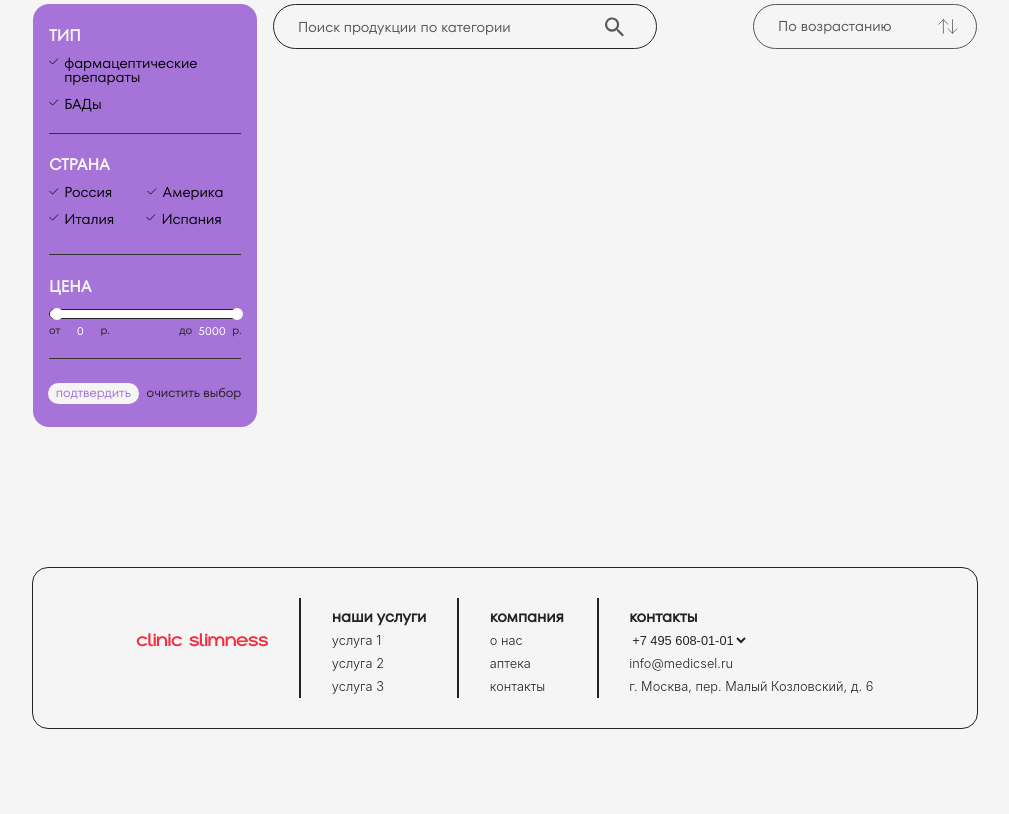
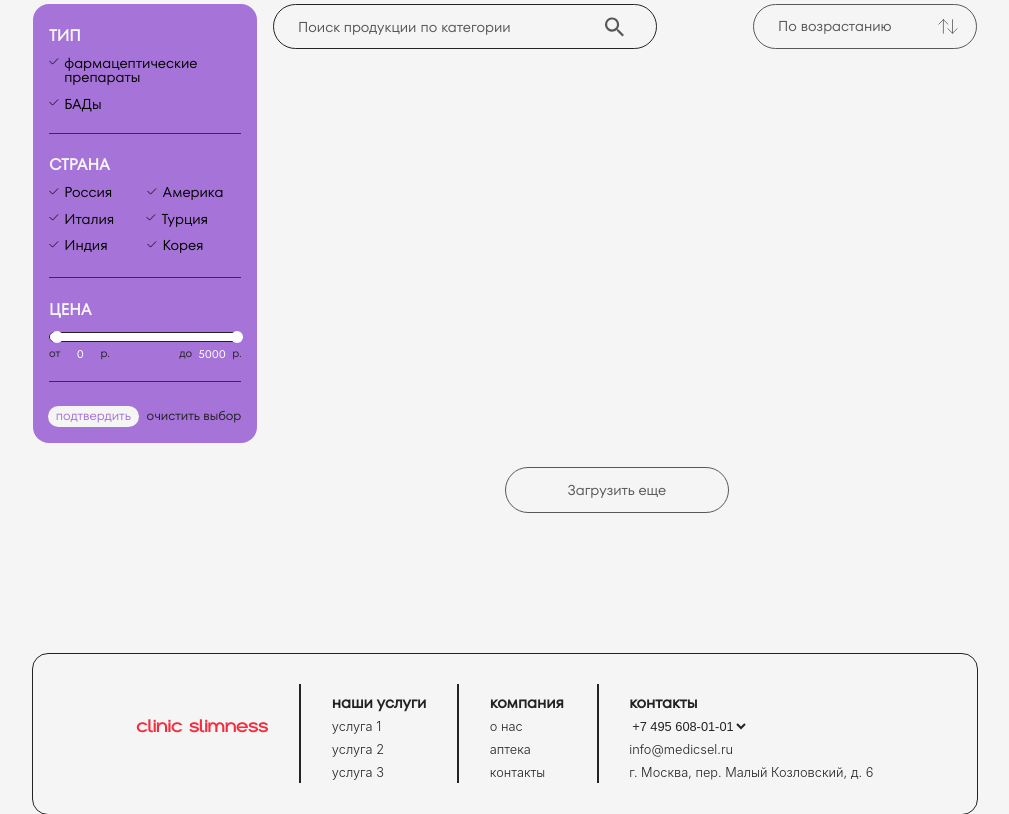
Before and after one commit to LxrdTendx/ClinicSite, a Django app: page /market/ in a window 1280 px wide. Shown: the part 357-1171 px from the top of the page, without its empty margins (135-1144 px from the left). Before the commit the page ends 1086 px from the top, so only its background shows below. Run offline with Django 4.2, Linux system fonts and the light colour scheme; data that the repository does not hold is empty.

Commit message:
~market update

```diff
--- a/ClinicSiteBack/clinicsite/templates/market.html
+++ b/ClinicSiteBack/clinicsite/templates/market.html
@@ -155,7 +155,7 @@
 
     .market-sorting{
         width: 280px;
-        height: 529px;
+        height: 549px;
         flex-shrink: 0;
         border-radius: 20px;
         background: var(--main-violet, #A673D8);
@@ -338,7 +338,7 @@
 
     .count-card{
         width: 230px;
-        height: 91px;
+        height: 120px;
         margin-left: 20px;
         margin-top: 30px;
     }
@@ -708,6 +708,28 @@
 .sort-select::-ms-expand {
     display: none;
 }
+.load-more{
+    margin-left: 50%;
+    border: 1px solid #585858;
+    width: 280px;
+    height: 57px;
+    color: #585858;
+    font-family: 'TT Fors', sans-serif;
+    font-size: 18px;
+    font-weight: 280;
+    line-height: 18px;
+    background-color: transparent;
+    cursor: pointer;
+    outline: none;
+    border-radius: 50px;
+    margin-top: 30px;
+}
+.load-more:hover{
+    transition: 0.4s;
+    border: #A673D8;
+    background: var(--main-violet, #A673D8);
+    color: var(--main-grey, white);
+}
 
 
 </style>
@@ -793,7 +815,19 @@
                         <svg class="svg-tick" xmlns="http://www.w3.org/2000/svg" width="12" height="9" viewBox="0 0 12 9" fill="none" style="margin-top: 3px; margin-right: 7px">
                           <path d="M1 4.13726L4.46154 7.66667L11 1"  stroke-linecap="square"/>
                         </svg>
-                        <div class="type-card-select-country" data-country="Испания">Испания</div>
+                        <div class="type-card-select-country" data-country="Турция">Турция</div>
+                    </div>
+                    <div style="display: flex; margin-top: 15px; width: 83px" class="country-block">
+                        <svg class="svg-tick" xmlns="http://www.w3.org/2000/svg" width="12" height="9" viewBox="0 0 12 9" fill="none" style="margin-top: 3px; margin-right: 7px">
+                          <path d="M1 4.13726L4.46154 7.66667L11 1" stroke-linecap="square"/>
+                        </svg>
+                        <div class="type-card-select-country"  data-country="Индия">Индия</div>
+                    </div>
+                    <div style="display: flex; margin-top: 15px; width: 83px" class="country-block">
+                        <svg class="svg-tick" xmlns="http://www.w3.org/2000/svg" width="12" height="9" viewBox="0 0 12 9" fill="none" style="margin-top: 3px; margin-right: 7px">
+                          <path d="M1 4.13726L4.46154 7.66667L11 1" stroke-linecap="square"/>
+                        </svg>
+                        <div class="type-card-select-country"  data-country="Корея">Корея</div>
                     </div>
                 </div>
             </div>
@@ -844,10 +878,13 @@
             <div class="card-container">
                 {% include 'product_cards.html' with products=first_three_products %}
             </div>
+
         </div>
 
     </div>
 </div>
+<button class="load-more" id="load-more">Загрузить еще</button>
+
 
 
 
@@ -947,8 +984,18 @@ document.addEventListener('DOMContentLoaded', function() {
     });
 });
 
+let currentPage = 1;
+let totalPages = 1;  // Переменная для хранения общего количества страниц
+
+document.getElementById('load-more').addEventListener('click', function() {
+    if (currentPage < totalPages) {
+        currentPage++;
+        sendAjaxRequest(true);
+    }
+});
+
 // Функция для отправки запроса с фильтрацией и сортировкой
-function sendAjaxRequest() {
+function sendAjaxRequest(isLoadMore = false) {
     let searchQuery = document.querySelector('.search input[type="search"]').value;
     let types = getActiveFilters('type-card-select');
     let countries = getActiveFilters('type-card-select-country');
@@ -966,15 +1013,29 @@ function sendAjaxRequest() {
     params.append('search', searchQuery);
     params.append('sort', sortOrder);
 
+
+    if (isLoadMore) {
+        params.append('page', currentPage);
+    } else {
+        currentPage = 1;  // Сброс к первой странице при изменении фильтров
+    }
+
     fetch(`/market/?${params.toString()}`, {
         headers: {
             'X-Requested-With': 'XMLHttpRequest'
         }
     })
+
     .then(response => response.json())
     .then(data => {
+        totalPages = data.num_pages;  // Обновляем общее количество страниц
         let container = document.querySelector('.card-container');
-        container.innerHTML = data.html;
+        if (isLoadMore) {
+            container.innerHTML += data.html;
+        } else {
+            container.innerHTML = data.html;
+            currentPage = 1;  // Сброс к первой странице при изменении фильтров
+        }
         initializeSliders(); // Инициализация слайдеров для новых элементов
     });
 }
--- a/ClinicSiteBack/clinicsite/views.py
+++ b/ClinicSiteBack/clinicsite/views.py
@@ -1,6 +1,7 @@
 from django.http import JsonResponse
 from django.shortcuts import render
 from django.template.loader import render_to_string
+from django.core.paginator import Paginator, PageNotAnInteger, EmptyPage
 
 from .models import Product
 
@@ -41,13 +42,21 @@ def market_view(request):
     if min_price and max_price:
         products = products.filter(price__gte=min_price, price__lte=max_price)
 
+
+    # Установите количество товаров на странице
+    paginator = Paginator(products, 6)  # 6 товаров на страницу
+    page_number = request.GET.get('page')
+    page_obj = paginator.get_page(page_number)
+
     # Если это AJAX-запрос, возвращаем только карточки товаров
     if request.headers.get('X-Requested-With') == 'XMLHttpRequest':
-        html = render_to_string('product_cards.html', {'products': products}, request=request)
-        return JsonResponse({'html': html})
+        html = render_to_string('product_cards.html', {'products': page_obj}, request=request)
+        return JsonResponse({'html': html, 'num_pages': paginator.num_pages})
+
+
 
     # Если это не AJAX-запрос, то возвращаем все товары
     context = {
-        'products': products
+        'products': page_obj,
     }
     return render(request, 'market.html', context)
```
